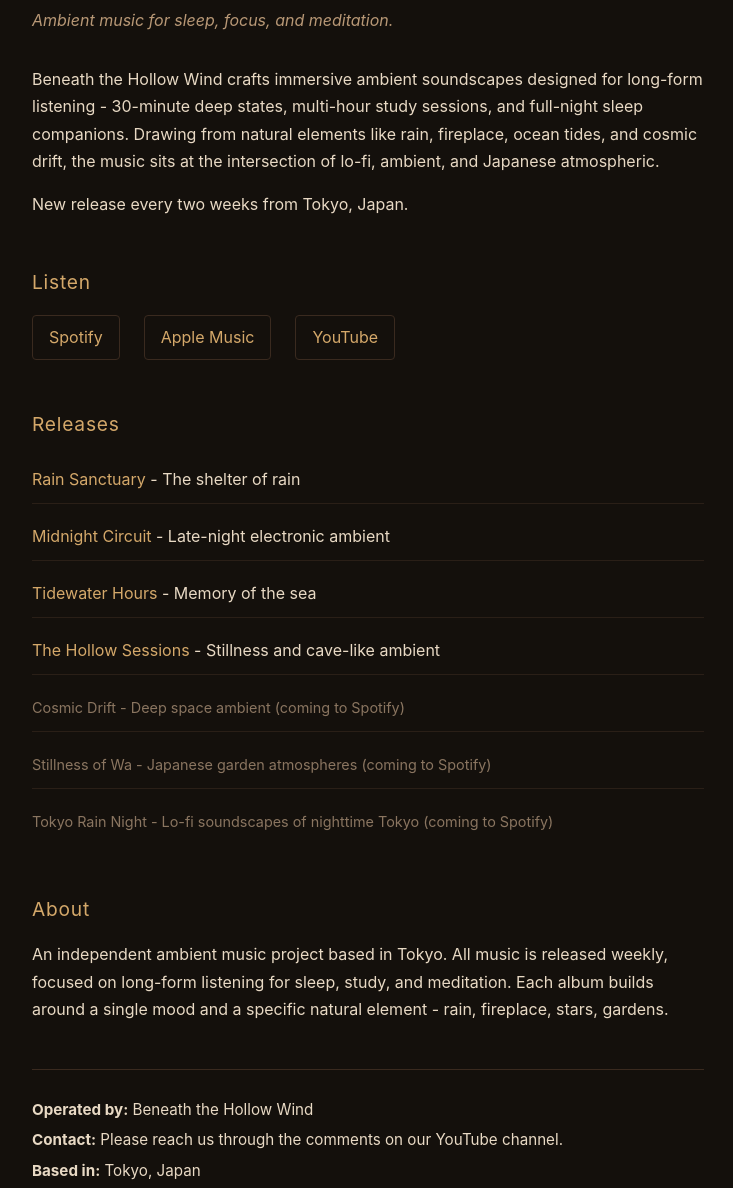
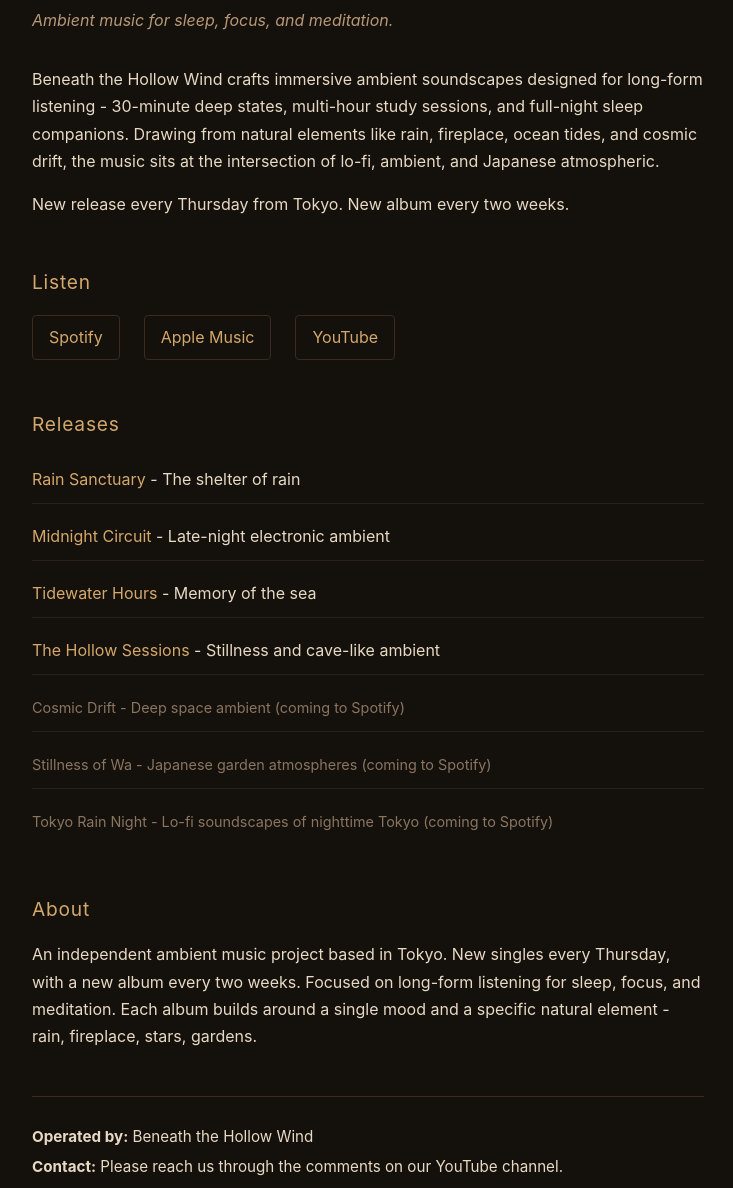
Before and after one commit to bthw-music/bthw-music.github.io, a plain HTML site: page index.html in a window 1280 px wide. Shown: the part 105-1293 px from the top of the page, without its empty margins (272-1005 px from the left). Drawn offline with Linux system fonts and the light colour scheme.

Commit message:
fix: Apple Music URL + リリース頻度表現整合 + 表現ゆれ修正
- Apple Music URL: 国コード+ID追加 (/jp/.../1896335203)
- meta description: 'every two weeks' → 'every Thursday from Tokyo, Japan'
- About 本文: weekly 表記を spotify_bio 準拠の毎週木曜+隔週アルバムに統一
- 表現ゆれ: study → focus (spotify_bio 正規)

🤖 Generated with Claude Code
Co-Authored-By: Claude <noreply@anthropic.com>

```diff
--- a/index.html
+++ b/index.html
@@ -4,7 +4,7 @@
 <meta charset="UTF-8">
 <meta name="viewport" content="width=device-width, initial-scale=1">
 <title>Beneath the Hollow Wind - Ambient Music for Sleep, Focus & Meditation</title>
-<meta name="description" content="Immersive ambient soundscapes for sleep, focus, and meditation. Long-form rain, fireplace, cosmic, and Japanese atmospheric music. New release every two weeks.">
+<meta name="description" content="Immersive ambient soundscapes for sleep, focus, and meditation. Long-form rain, fireplace, cosmic, and Japanese atmospheric music. New release every Thursday from Tokyo, Japan.">
 <style>
 * { box-sizing: border-box; }
 body { font-family: -apple-system, "Helvetica Neue", sans-serif; background: #14100c; color: #e8d9c4; max-width: 720px; margin: 0 auto; padding: 3em 1.5em; line-height: 1.7; }
@@ -28,11 +28,11 @@ ul.releases li:last-child { border-bottom: none; }
 <h1>Beneath the Hollow Wind</h1>
 <p class="tagline">Ambient music for sleep, focus, and meditation.</p>
 <p>Beneath the Hollow Wind crafts immersive ambient soundscapes designed for long-form listening - 30-minute deep states, multi-hour study sessions, and full-night sleep companions. Drawing from natural elements like rain, fireplace, ocean tides, and cosmic drift, the music sits at the intersection of lo-fi, ambient, and Japanese atmospheric.</p>
-<p>New release every two weeks from Tokyo, Japan.</p>
+<p>New release every Thursday from Tokyo. New album every two weeks.</p>
 <h2>Listen</h2>
 <div class="platforms">
 <a href="https://open.spotify.com/artist/74PB8LoDwrXyHi2X7ZCklf">Spotify</a>
-<a href="https://music.apple.com/artist/beneath-the-hollow-wind">Apple Music</a>
+<a href="https://music.apple.com/jp/artist/beneath-the-hollow-wind/1896335203">Apple Music</a>
 <a href="https://www.youtube.com/@BeneathTheHollowWind">YouTube</a>
 </div>
 <h2>Releases</h2>
@@ -46,7 +46,7 @@ ul.releases li:last-child { border-bottom: none; }
 <li><span class="pending">Tokyo Rain Night - Lo-fi soundscapes of nighttime Tokyo (coming to Spotify)</span></li>
 </ul>
 <h2>About</h2>
-<p>An independent ambient music project based in Tokyo. All music is released weekly, focused on long-form listening for sleep, study, and meditation. Each album builds around a single mood and a specific natural element - rain, fireplace, stars, gardens.</p>
+<p>An independent ambient music project based in Tokyo. New singles every Thursday, with a new album every two weeks. Focused on long-form listening for sleep, focus, and meditation. Each album builds around a single mood and a specific natural element - rain, fireplace, stars, gardens.</p>
 <div class="contact">
 <p><strong>Operated by:</strong> Beneath the Hollow Wind</p>
 <p><strong>Contact:</strong> Please reach us through the comments on our YouTube channel.</p>
```
